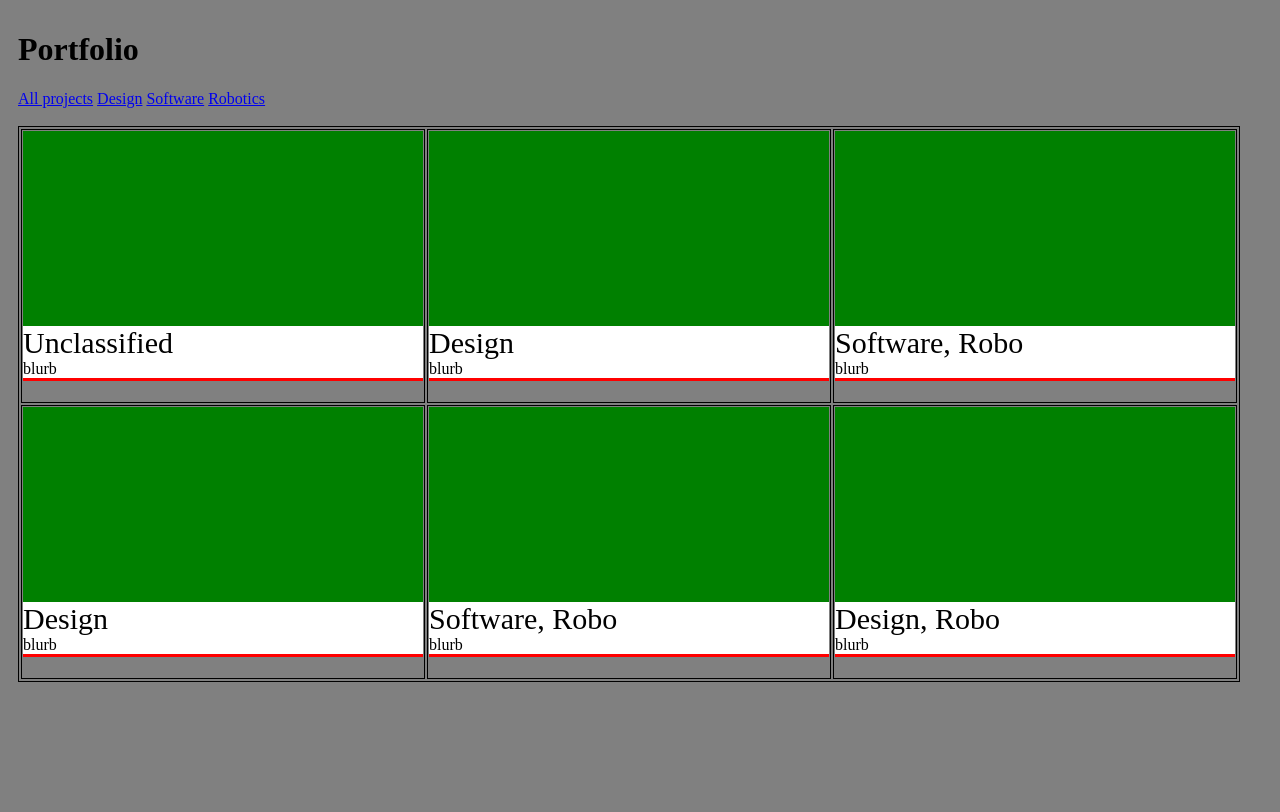
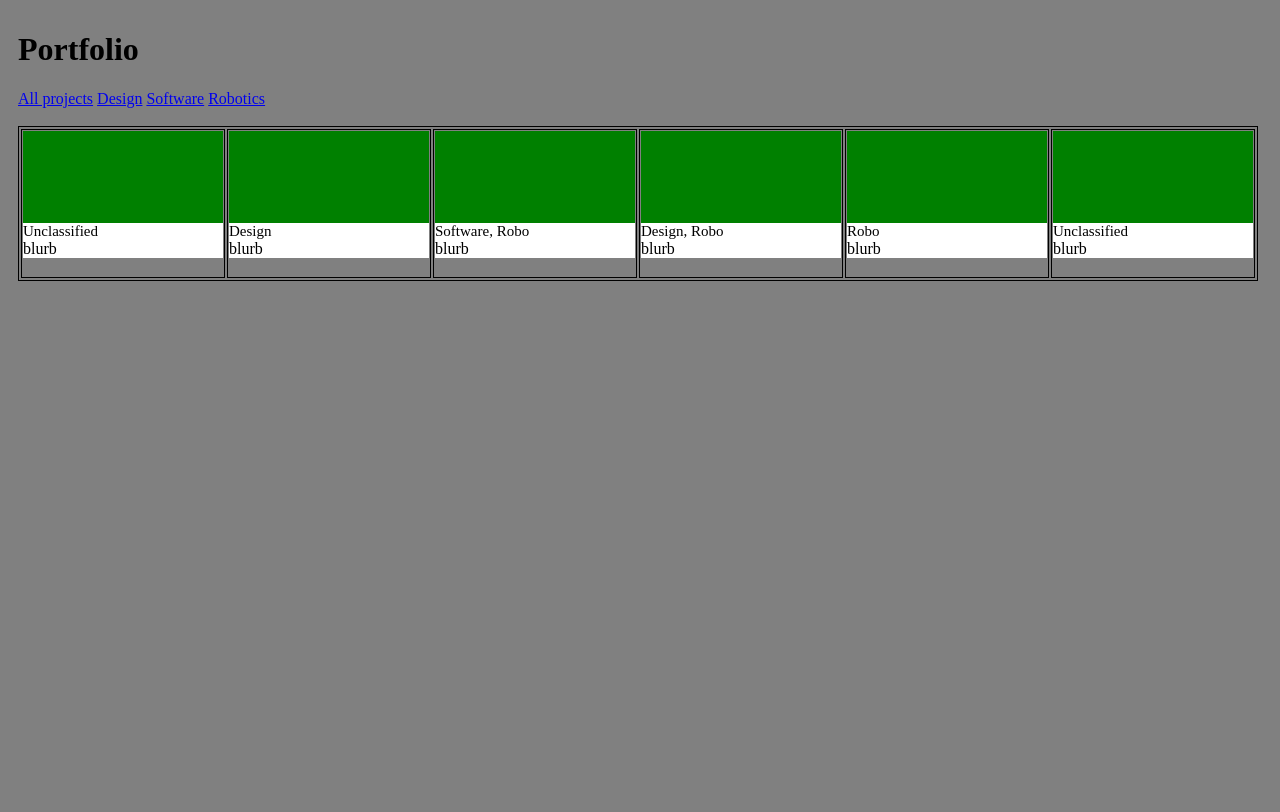
Before and after one commit to lianilychee/lianilychee.github.io, a PHP site: page / in a window 1280 px wide. Shown: the part 70-882 px from the top of the page. Run offline with PHP 8.4, Linux system fonts and the light colour scheme.

Commit message:
changed tile dimensions for viewing without scrolling; will revert later

```diff
--- a/css/style.css
+++ b/css/style.css
@@ -65,20 +65,20 @@ nav {
 
 		.item{
 			margin-bottom: 20px;
-			height: 250px;
-			width: 400px;
+			height: 125px; /*250px;*/
+			width: 200px; /*400px;*/
 			background-color: red;
 		}
 
 		.item-image {
-			height: 195px;
-			width: 400px;
+			height: 92px; /*195px;*/
+			width: 200px; /*400px;*/
 			background-color: green;
 		}
 
 		.item-title {
 			background-color: white;
-			font-size: 30px;
+			font-size: 15px; /*30px;*/
 		}
 
 		.item-blurb {
--- a/js/content.js
+++ b/js/content.js
@@ -34,7 +34,7 @@ var CONTENT = {
 	],
 
 
-	/* Upon filter selection, update list of content to be displayed. */
+	/* Upon filter selection, updates list of content to be displayed. */
 	downselect: function(tag) {
 
 		CONTENT.filtered = []; // Clear the filtered list
--- a/js/grid.js
+++ b/js/grid.js
@@ -13,7 +13,8 @@ var GRID = {
 			GRID.width = $(GRID.elementId).width();
 			GRID.height = $(GRID.elementId).height();
 
-			GRID.colCount = Math.floor(GRID.width/400);
+			// GRID.colCount = Math.floor(GRID.width/400);
+			GRID.colCount = Math.floor(GRID.width/200);
 
 			if (GRID.content.length % GRID.colCount == 0) { GRID.rowCount = GRID.content.length / GRID.colCount; }
 			else { GRID.rowCount = Math.floor(GRID.content.length/GRID.colCount) + 1; };
--- a/js/main.js
+++ b/js/main.js
@@ -16,6 +16,7 @@ $(document).ready(function() {
 		// UTILS.resizeImg()
 	})
 
+
 	// FOLIO SELECTION
 	$('#filter-all').on('click', function() {
 		// $('.item').removeClass('hide');
@@ -25,18 +26,21 @@ $(document).ready(function() {
 		// $('.item').removeClass('hide');
 		// $('.item').not('.tag-design').addClass('hide');
 		CONTENT.downselect('tag-design');
+		console.log(CONTENT.filtered);
 	});
 
 	$('#filter-robo').on('click', function() {
 		// $('.item').removeClass('hide');
 		// $('.item').not('.tag-robo').addClass('hide');
 		CONTENT.downselect('tag-robo');
+		console.log(CONTENT.filtered);
 	});
 
 	$('#filter-software').on('click', function() {
 		// $('.item').removeClass('hide');
 		// $('.item').not('.tag-software').addClass('hide');
 		CONTENT.downselect('tag-software');
+		console.log(CONTENT.filtered);
 	});
 
 
```
